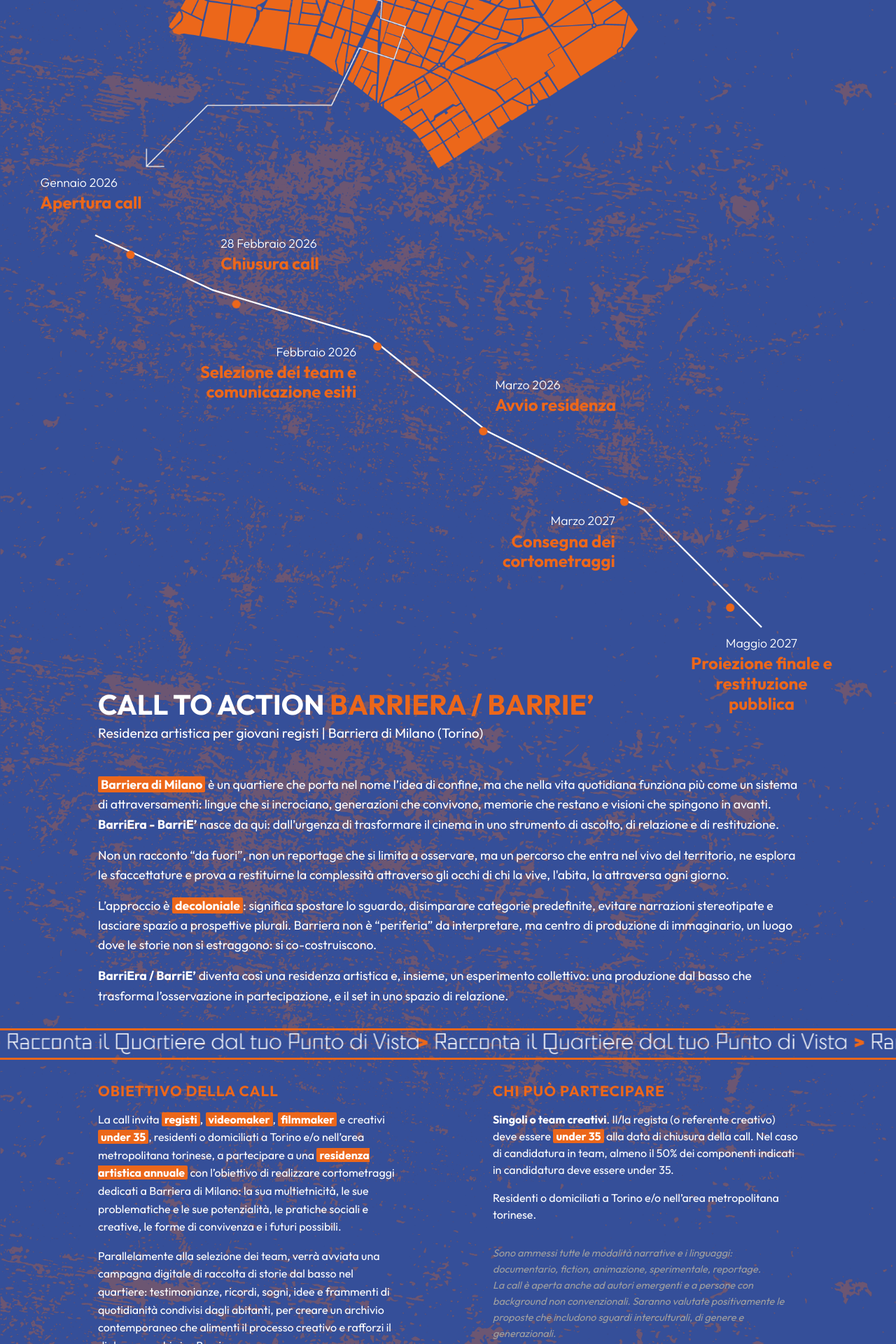
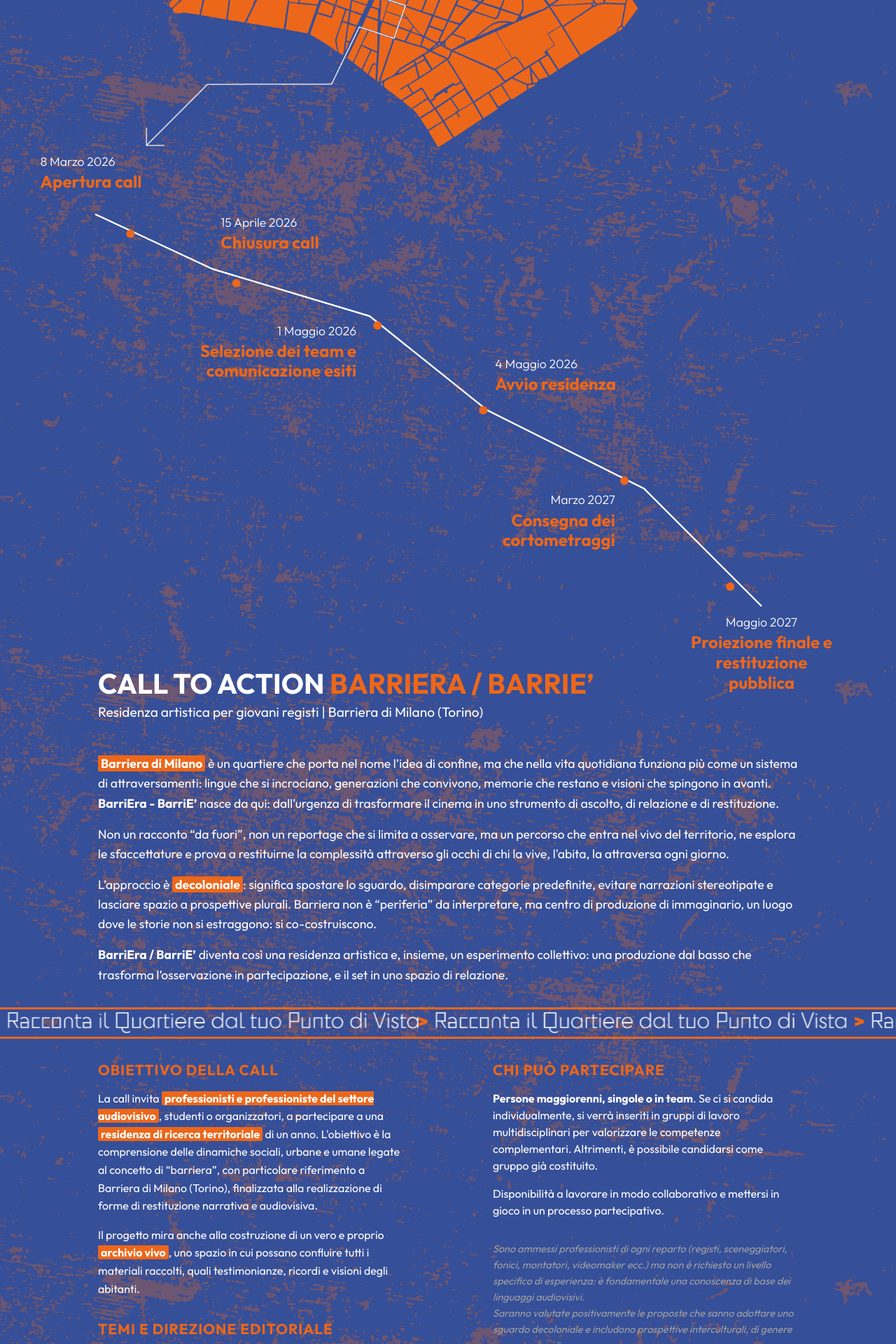
Before and after one commit to mugolini4/Landing-Page-Impatto, a React (Vite) app: page / in a window 1280 px wide. Shown: the part 880-2800 px from the top of the page at 70% size. Built offline with nearby package versions, Linux system fonts and the light colour scheme; a web font is replaced by a local one.

Commit message:
testi updated

```diff
--- a/src/components/About.jsx
+++ b/src/components/About.jsx
@@ -35,10 +35,10 @@ const About = ({ onOpenPopup }) => {
                         <div className="bando-column">
                             <h4 className="column-title">Obiettivo della call</h4>
                             <p>
-                                La call invita <span className="highlight-text">registi</span>, <span className="highlight-text">videomaker</span>, <span className="highlight-text">filmmaker</span> e creativi <span className="highlight-text">under 35</span>, residenti o domiciliati a Torino e/o nell’area metropolitana torinese, a partecipare a una <span className="highlight-text">residenza artistica annuale</span> con l’obiettivo di realizzare cortometraggi dedicati a Barriera di Milano: la sua multietnicità, le sue problematiche e le sue potenzialità, le pratiche sociali e creative, le forme di convivenza e i futuri possibili.
+                                La call invita <span className="highlight-text">professionisti e professioniste del settore audiovisivo</span>, studenti o organizzatori, a partecipare a una <span className="highlight-text">residenza di ricerca territoriale</span> di un anno. L'obiettivo è la comprensione delle dinamiche sociali, urbane e umane legate al concetto di “barriera”, con particolare riferimento a Barriera di Milano (Torino), finalizzata alla realizzazione di forme di restituzione narrativa e audiovisiva.
                             </p>
                             <p>
-                                Parallelamente alla selezione dei team, verrà avviata una campagna digitale di raccolta di storie dal basso nel quartiere: testimonianze, ricordi, sogni, idee e frammenti di quotidianità condivisi dagli abitanti, per creare un archivio contemporaneo che alimenti il processo creativo e rafforzi il dialogo con chi vive Barriera.
+                                Il progetto mira anche alla costruzione di un vero e proprio <span className="highlight-text">archivio vivo</span>, uno spazio in cui possano confluire tutti i materiali raccolti, quali testimonianze, ricordi e visioni degli abitanti.
                             </p>
 
                             <h4 className="column-title">Temi e direzione editoriale</h4>
@@ -59,15 +59,12 @@ const About = ({ onOpenPopup }) => {
                         <div className="bando-column">
                             <h4 className="column-title">Chi può partecipare</h4>
                             <ul className="requirements-list">
-                                <li><strong>Singoli o team creativi</strong>. Il/la regista (o referente creativo) deve essere <span className="highlight-text">under 35</span> alla data di chiusura della call. Nel caso di candidatura in team, almeno il 50% dei componenti indicati in candidatura deve essere under 35.</li>
-                                <li>Residenti o domiciliati a Torino e/o nell’area metropolitana torinese.</li>
+                                <li><strong>Persone maggiorenni, singole o in team</strong>. Se ci si candida individualmente, si verrà inseriti in gruppi di lavoro multidisciplinari per valorizzare le competenze complementari. Altrimenti, è possibile candidarsi come gruppo già costituito.</li>
+                                <li>Disponibilità a lavorare in modo collaborativo e mettersi in gioco in un processo partecipativo.</li>
                             </ul>
                             <p className="small-text">
-                                Sono ammessi tutte le modalità narrative e i linguaggi: documentario, fiction, animazione, sperimentale, reportage.<br />
-                                La call è aperta anche ad autori emergenti e a persone con background non convenzionali. Saranno valutate positivamente le proposte che includono sguardi interculturali, di genere e generazionali.
-                            </p>
-                            <p className="highlight-note">
-                                Saranno selezionati fino a 4 team.
+                                Sono ammessi professionisti di ogni reparto (registi, sceneggiatori, fonici, montatori, videomaker ecc.) ma non è richiesto un livello specifico di esperienza: è fondamentale una conoscenza di base dei linguaggi audiovisivi.<br />
+                                Saranno valutate positivamente le proposte che sanno adottare uno sguardo decoloniale e includono prospettive interculturali, di genere e generazionali.
                             </p>
 
                             <h4 className="column-title">Come si presenta la candidatura</h4>
@@ -91,17 +88,17 @@ const About = ({ onOpenPopup }) => {
                     </div>
 
                     <div className="text-block full-width">
-                        <h4 className="column-title">Percorso / Impegno obbligatorio</h4>
+                        <h4 className="column-title">Percorso / Sostegno economico</h4>
                         <p>
-                            I team selezionati partecipano al percorso di residenza che include: incontro di avvio e co-progettazione, attività nel quartiere, revisione lavori, mentorship. È richiesta la consegna dei materiali intermedi e finali e la partecipazione ai momenti pubblici.
+                            I team selezionati partecipano a un percorso di residenza a tappe che include moduli formativi, esplorazioni urbane e sessioni di revisione. Oltre allo sviluppo del cortometraggio finale, ogni gruppo realizzerà micro-output intermedi.
                         </p>
                         <p>
-                            <strong>Produzione:</strong> L’associazione accompagna i team dallo sviluppo alla distribuzione. Supporto tecnico, logistico e organizzativo per una co-produzione dal basso.<br />
-                            <strong>Diritti:</strong> Gli autori mantengono i diritti morali. Associazione Gomboc ha ruolo di produzione e diffusione.
+                            <strong>Produzione e Finanziamento:</strong> Il percorso di residenza è sostenuto da un finanziamento complessivo fino a un massimo di <strong>3.000 €</strong> destinato ai gruppi selezionati per lo sviluppo. Sono inclusi supporto formativo e un corredo videografico messo a disposizione da Associazione Gomboc.<br />
+                            <strong>Diritti:</strong> Gli autori vengono riconosciuti nei credits, e l’associazione in qualità di produttore unico deterrà i diritti sull'opera prodotta e ne curerà la distribuzione. Per partecipare, le persone selezionate dovranno iscriversi all'Associazione Gomboc (5 euro).
                         </p>
 
                         <div className="cta-container">
-                            <p><strong>Scadenza: 28 Febbraio 2026</strong></p>
+                            <p><strong>Scadenza: 15 Aprile 2026</strong></p>
                             <a href="#" onClick={onOpenPopup} className="btn btn-primary">Compila il form di candidatura</a>
                         </div>
                     </div>
--- a/src/components/Hero.jsx
+++ b/src/components/Hero.jsx
@@ -22,8 +22,7 @@ const Hero = ({ onOpenPopup }) => {
                         del un luogo che è spesso alla periferia dello sguardo.
                     </p>
                     <p className="hero-description">
-                        Cerchiamo <span className="highlight-text">videomaker</span>, <span className="highlight-text">filmmaker</span> e creativ* <span className="highlight-text">under 35</span>, <span className="highlight-text">residenti o domiciliat* a Torino e/o
-                            nell’area metropolitana torinese</span> per dare vita a opere filmiche che raccontino le tante
+                        Cerchiamo <span className="highlight-text">videomaker</span>, <span className="highlight-text">filmmaker</span> e creativ* per dare vita a opere filmiche che raccontino le tante
                         sfumature del quartiere: la sua multietnicità, le sue problematiche e le sue potenzialità,
                         le pratiche sociali e creative, le forme di convivenza e i <span className="highlight-text">futuri possibili</span>.
                     </p>
--- a/src/components/Timeline.jsx
+++ b/src/components/Timeline.jsx
@@ -5,26 +5,26 @@ const Timeline = () => {
     // Consolidated data: coordinates match the SVG path 1000x600 viewBox
     const steps = [
         {
-            date: 'Gennaio 2026',
+            date: '8 Marzo 2026',
             title: 'Apertura call',
             x: 50, y: 50,
             textTop: '-5%', textLeft: '-2%'
         },
         {
-            date: '28 Febbraio 2026',
+            date: '15 Aprile 2026',
             title: 'Chiusura call',
             x: 200, y: 120,
             textTop: '8%', textLeft: '21%'
         },
         {
-            date: 'Febbraio 2026',
+            date: '1 Maggio 2026',
             title: 'Selezione dei team e comunicazione esiti',
             x: 400, y: 180,
             textTop: '31%', textLeft: '16%',
             textAlign: 'right'
         },
         {
-            date: 'Marzo 2026',
+            date: '4 Maggio 2026',
             title: 'Avvio residenza',
             x: 550, y: 300,
             textTop: '38%', textLeft: '56%'
```
